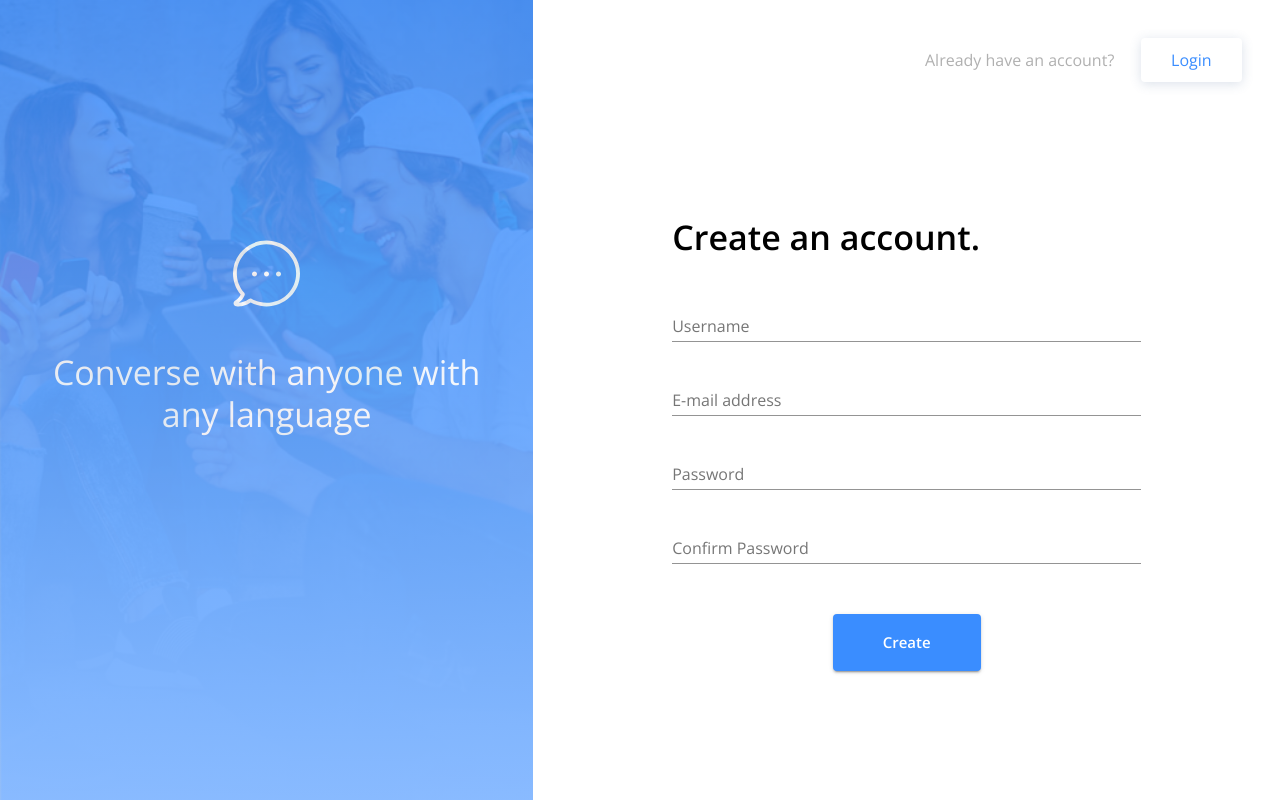
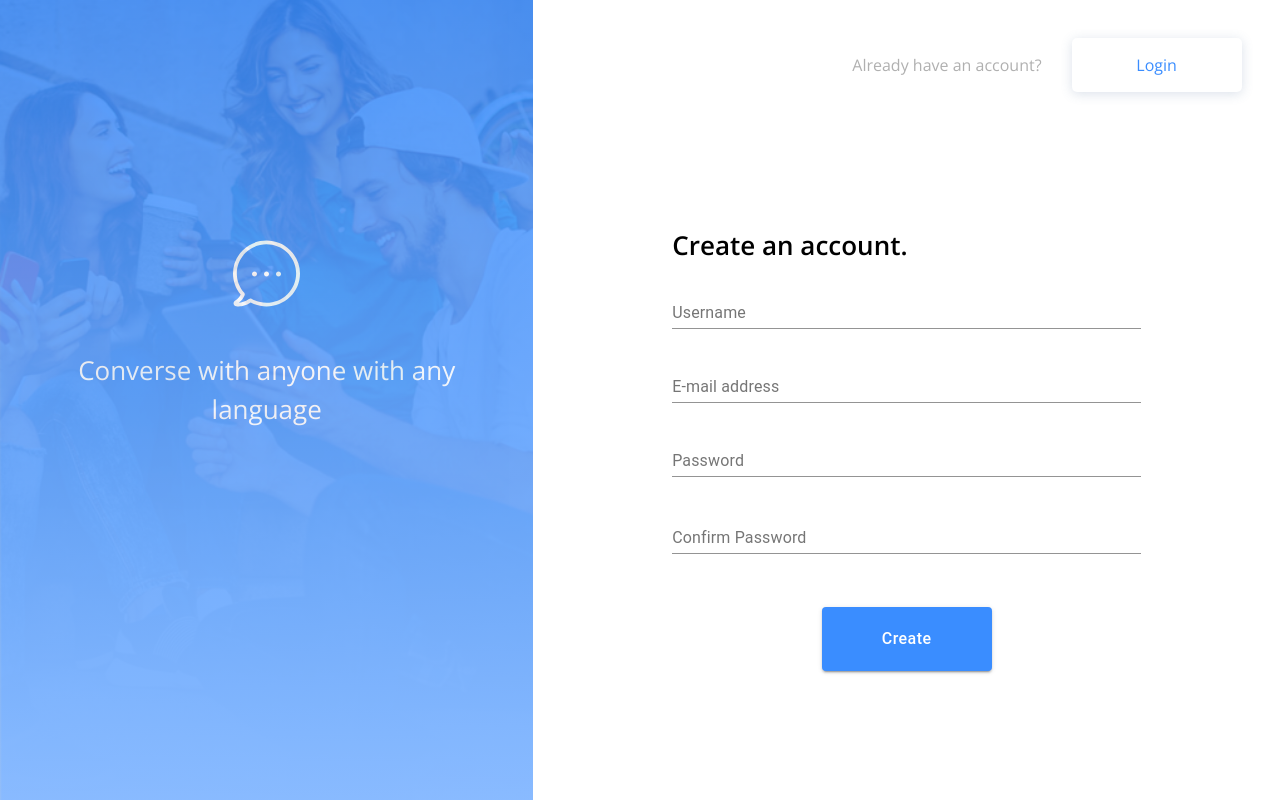
Before and after one commit to brianpham258/hatchway_messenger, a React (Create React App) app in the folder client/: page / in a window 1280 px wide. Built offline with nearby package versions, Linux system fonts and the light colour scheme; no server answers.

Commit message:
updated styling

```diff
--- a/client/src/components/Entry/EntryForm.js
+++ b/client/src/components/Entry/EntryForm.js
@@ -1,51 +1,43 @@
 import React from "react";
-import PropTypes from "prop-types";
+import { Grid, Button } from "@material-ui/core";
 import {
-  Grid,
-  Button,
-  FormControl,
-  TextField,
-  FormHelperText,
-} from "@material-ui/core";
-import { makeStyles } from "@material-ui/core/styles";
+  makeStyles,
+  createTheme,
+  ThemeProvider,
+} from "@material-ui/core/styles";
+
+const theme = createTheme({
+  typography: {
+    button: {
+      fontSize: '16px !important',
+      textTransform: "capitalize",
+    },
+  },
+  palette: {
+    primary: { main: "#3A8DFF" },
+    secondary: { main: "#B0B0B0" }
+  }
+});
 
 const useStyles = makeStyles(() => ({
   buttonWrapper: {
-    width: '100%',
-    textAlign: 'center',
+    width: "100%",
+    textAlign: "center",
     marginTop: 40,
   },
   button: {
-    padding: '15px 50px'
-  }
+    padding: "18px 60px",
+  },
 }));
 
-const EntryForm = ({ fields, btnLabel, onSubmit }) => {
+const EntryForm = ({ children, btnLabel, onSubmit }) => {
   const classes = useStyles();
 
   return (
+    <ThemeProvider theme={theme}>
       <form onSubmit={onSubmit}>
         <Grid>
-        {fields.map((field) => (
-          <FormControl
-            style={{ width: "100%", marginBottom: 10 }}
-            margin="normal"
-            required={field.required}
-          >
-            <TextField
-              label={field.label}
-              aria-label={field.ariaLabel}
-              name={field.name}
-              type={field.type}
-              {...field.controlProps}
-            />
-            {field.error && (
-              <FormHelperText>
-                {field.helperText}
-              </FormHelperText>
-            )}
-          </FormControl>
-        ))}
+          {children}
 
           <Grid className={classes.buttonWrapper}>
             <Button
@@ -60,21 +52,8 @@ const EntryForm = ({ fields, btnLabel, onSubmit }) => {
           </Grid>
         </Grid>
       </form>
+    </ThemeProvider>
   );
 };
 
-EntryForm.propTypes = {
-  btnLabel: PropTypes.string,
-  fields: PropTypes.array,
-
-  onSubmit: PropTypes.func,
-};
-
-EntryForm.defaultProps = {
-  btnLabel: "Submit",
-  fields: [],
-
-  onSubmit: () => {},
-};
-
 export default EntryForm;
--- a/client/src/components/Entry/EntryLayout.js
+++ b/client/src/components/Entry/EntryLayout.js
@@ -1,88 +1,99 @@
 import React from "react";
-import PropTypes from "prop-types";
-import { Grid, Typography } from "@material-ui/core";
-import { makeStyles } from "@material-ui/core/styles";
+import { Grid, Typography, Box } from "@material-ui/core";
+import {
+  makeStyles,
+  createTheme,
+  ThemeProvider,
+} from "@material-ui/core/styles";
+
+const theme = createTheme({
+  typography: {
+    fontFamily: "Open Sans",
+    fontStyle: "normal",
+    fontSize: 14,
+  },
+  palette: {
+    primary: { main: "#3A8DFF" },
+    secondary: { main: "#B0B0B0" }
+  }
+});
 
 const useStyles = makeStyles(() => ({
   leftSide: {
     background: "url('/bg-img.png') no-repeat",
-    backgroundPosition: "cover",
     backgroundSize: "cover",
-    height: '100vh',
-    color: '#fff',
-    display: 'flex',
-    flexDirection: 'column',
-    textAlign: 'center'
+    height: "100vh",
+    color: "#fff",
+    display: "flex",
+    flexDirection: "column",
+    textAlign: "center",
+    overflow: 'scroll'
   },
   rightSide: {
-    height: '100vh',
-    padding: '3%'
+    height: "100vh",
+    padding: "3%",
+    overflow: 'scroll'
   },
   contentWrapper: {
-    height: '100%',
-    background: 'linear-gradient(180deg, #3a8dff 0%, #86b9ff 100%)',
-    opacity: '0.85',
-    padding: '45% 7% 0'
+    height: "100%",
+    background: "linear-gradient(180deg, #3a8dff 0%, #86b9ff 100%)",
+    opacity: "0.85",
   },
   bubbleWrapper: {
-    marginBottom: 40
+    marginBottom: 40,
   },
   formWrapper: {
-    width: '100%',
-    marginTop: '20%',
-    display: 'flex',
-    flexDirection: 'column',
-    justifyContent: 'center',
-    alignItems: 'center'
+    width: "100%",
+    marginTop: "20%",
+    display: "flex",
+    flexDirection: "column",
+    justifyContent: "center",
+    alignItems: "center",
   },
   form: {
-    width: '70%'
+    width: "70%",
+  },
+  message: {
+    fontSize: 26,
   },
   title: {
-    fontWeight: 'bold',
-    marginBottom: 20
-  }
+    fontWeight: 600,
+    fontSize: 26,
+  },
 }));
 
-const LoginLayout = ({ title, actions, children }) => {
+const EntryLayout = ({ title, actions, children }) => {
   const classes = useStyles();
+  const screenHeight = window?.screen?.height;
+  const style = screenHeight > 400 ? { padding: '45% 7% 7%' } : { padding : '20% 7% 7%' };
+
   return (
-    <Grid container sx={{ height: "100vh" }}>
+    <ThemeProvider theme={theme}>
+      <Grid container style={{ height: "100vh" }}>
         <Grid className={classes.leftSide} item xs={0} sm={5}>
-        <div className={classes.contentWrapper}>
-          <div className={classes.bubbleWrapper}>
+          <Box className={classes.contentWrapper} style={style}>
+            <Box className={classes.bubbleWrapper}>
               <img src="/bubble.svg" alt="bubble" />
-          </div>
-          <div>
-            <Typography variant="h4">
+            </Box>
+            <Box>
+              <Typography className={classes.message}>
                 Converse with anyone with any language
               </Typography>
-          </div>
-        </div>
+            </Box>
+          </Box>
         </Grid>
         <Grid className={classes.rightSide} item xs={12} sm={7}>
-        {actions && <div>{actions}</div>}
-        <div className={classes.formWrapper}>
-          <div className={classes.form}>
-            <Typography className={classes.title} variant="h4">{title}</Typography>
-            {children && <div>{children}</div>}
-          </div>
-        </div>
+          {actions && <Box>{actions}</Box>}
+          <Box className={classes.formWrapper}>
+            <Box className={classes.form}>
+              <Typography className={classes.title}>{title}</Typography>
+              {children && <Box>{children}</Box>}
+            </Box>
+          </Box>
         </Grid>
       </Grid>
+    </ThemeProvider>
   );
 };
 
-LoginLayout.propTypes = {
-  title: PropTypes.string,
-  actions: PropTypes.any,
-  children: PropTypes.any,
-};
-
-LoginLayout.defaultProps = {
-  title: "",
-  actions: undefined,
-  children: undefined,
-};
-
-export default LoginLayout;
+export default EntryLayout;
--- a/client/src/components/Entry/Login.js
+++ b/client/src/components/Entry/Login.js
@@ -1,13 +1,19 @@
 import React from "react";
 import { Redirect, useHistory } from "react-router-dom";
 import { connect } from "react-redux";
+import {
+  FormControl,
+  TextField,
+} from "@material-ui/core";
 
 import EntryLayout from "./EntryLayout";
 import EntryForm from "./EntryForm";
 import StyledActions from "./StyledActions";
 import { login } from "../../store/utils/thunkCreators";
+import { useEntryFormControlStyles } from './constant';
 
 const Login = (props) => {
+  const classes = useEntryFormControlStyles();
   const history = useHistory();
   const { user, login } = props;
 
@@ -32,26 +38,34 @@ const Login = (props) => {
     />
   );
 
-  const fields = [
-    {
-      type: "text",
-      label: "E-mail address",
-      ariaLabel: "username",
-      name: "username",
-      required: true,
-    },
-    {
-      type: "password",
-      label: "Password",
-      ariaLabel: "password",
-      name: "password",
-      required: true,
-    },
-  ];
-
   return (
     <EntryLayout title="Welcome back!" actions={actions}>
-      <EntryForm fields={fields} btnLabel="Login" onSubmit={handleLogin} />
+      <EntryForm btnLabel="Login" onSubmit={handleLogin}>
+        <FormControl
+          className={classes.formControl}
+          margin="normal"
+          required
+        >
+          <TextField
+            label="E-mail address"
+            aria-label="username"
+            name="username"
+            type="text"
+          />
+        </FormControl>
+        <FormControl
+          className={classes.formControl}
+          margin="normal"
+          required
+        >
+          <TextField
+            label="Password"
+            aria-label="password"
+            name="password"
+            type="password"
+          />
+        </FormControl>
+      </EntryForm>
     </EntryLayout>
   );
 };
--- a/client/src/components/Entry/Register.js
+++ /dev/null
@@ -1,103 +0,0 @@
-import React, { useState } from "react";
-import { Redirect } from "react-router-dom";
-import { connect } from "react-redux";
-
-import EntryLayout from "./EntryLayout";
-import EntryForm from "./EntryForm";
-import StyledActions from "./StyledActions";
-import { register } from "../../store/utils/thunkCreators";
-
-const Register = (props) => {
-  const { user, register } = props;
-  const [formErrorMessage, setFormErrorMessage] = useState({});
-
-  const handleRegister = async (event) => {
-    event.preventDefault();
-    const username = event.target.username.value;
-    const email = event.target.email.value;
-    const password = event.target.password.value;
-    const confirmPassword = event.target.confirmPassword.value;
-
-    if (password !== confirmPassword) {
-      setFormErrorMessage({ confirmPassword: "Passwords must match" });
-      return;
-    }
-
-    await register({ username, email, password });
-  };
-
-  if (user.id) {
-    return <Redirect to="/home" />;
-  }
-
-  const actions = (
-    <StyledActions
-      question="Already have an account?"
-      btnLabel="Login"
-      btnUrl="/login"
-    />
-  );
-
-  const fields = [
-    {
-      type: "text",
-      label: "Username",
-      ariaLabel: "username",
-      name: "username",
-      required: true,
-    },
-    {
-      type: "email",
-      label: "E-mail address",
-      ariaLabel: "email",
-      name: "email",
-      required: true,
-    },
-    {
-      type: "password",
-      label: "Password",
-      ariaLabel: "password",
-      name: "password",
-      required: true,
-      error: !!formErrorMessage.confirmPassword,
-      helperText: formErrorMessage.confirmPassword,
-      controlProps: {
-        inputProps: { minLength: 6 },
-      },
-    },
-    {
-      type: "password",
-      label: "Confirm Password",
-      ariaLabel: "confirmPassword",
-      name: "confirmPassword",
-      required: true,
-      error: !!formErrorMessage.confirmPassword,
-      helperText: formErrorMessage.confirmPassword,
-      controlProps: {
-        inputProps: { minLength: 6 },
-      },
-    },
-  ];
-
-  return (
-    <EntryLayout title="Create an account." actions={actions}>
-      <EntryForm fields={fields} btnLabel="Create" onSubmit={handleRegister} />
-    </EntryLayout>
-  );
-};
-
-const mapStateToProps = (state) => {
-  return {
-    user: state.user,
-  };
-};
-
-const mapDispatchToProps = (dispatch) => {
-  return {
-    register: (credentials) => {
-      dispatch(register(credentials));
-    },
-  };
-};
-
-export default connect(mapStateToProps, mapDispatchToProps)(Register);
--- /dev/null
+++ b/client/src/components/Entry/Signup.js
@@ -0,0 +1,122 @@
+import React, { useState } from "react";
+import { Redirect } from "react-router-dom";
+import { connect } from "react-redux";
+import { FormControl, TextField, FormHelperText } from "@material-ui/core";
+
+import EntryLayout from "./EntryLayout";
+import EntryForm from "./EntryForm";
+import StyledActions from "./StyledActions";
+import { register } from "../../store/utils/thunkCreators";
+import { useEntryFormControlStyles } from './constant';
+
+const Register = (props) => {
+  const classes = useEntryFormControlStyles();
+  const { user, register } = props;
+  const [formErrorMessage, setFormErrorMessage] = useState({});
+
+  const handleRegister = async (event) => {
+    event.preventDefault();
+    const username = event.target.username.value;
+    const email = event.target.email.value;
+    const password = event.target.password.value;
+    const confirmPassword = event.target.confirmPassword.value;
+
+    if (password !== confirmPassword) {
+      setFormErrorMessage({ confirmPassword: "Passwords must match" });
+      return;
+    }
+
+    await register({ username, email, password });
+  };
+
+  if (user.id) {
+    return <Redirect to="/home" />;
+  }
+
+  const actions = (
+    <StyledActions
+      question="Already have an account?"
+      btnLabel="Login"
+      btnUrl="/login"
+    />
+  );
+
+  return (
+    <EntryLayout title="Create an account." actions={actions}>
+      <EntryForm btnLabel="Create" onSubmit={handleRegister}>
+      <FormControl
+          className={classes.formControl}
+          margin="normal"
+          required
+        >
+          <TextField
+            label="Username"
+            aria-label="username"
+            name="username"
+            type="text"
+          />
+        </FormControl>
+        <FormControl
+          className={classes.formControl}
+          margin="normal"
+          required
+        >
+          <TextField
+            label="E-mail address"
+            aria-label="email"
+            name="email"
+            type="text"
+          />
+        </FormControl>
+        <FormControl
+          className={classes.formControl}
+          margin="normal"
+          required
+        >
+          <TextField
+            label="Password"
+            aria-label="password"
+            name="password"
+            type="password"
+            inputProps={{ minLength: 6 }}
+          />
+          <FormHelperText>
+            {formErrorMessage.confirmPassword}
+          </FormHelperText>
+        </FormControl>
+        <FormControl
+          className={classes.formControl}
+          margin="normal"
+          required
+        >
+          <TextField
+            label="Confirm Password"
+            aria-label="confirmPassword"
+            name="confirmPassword"
+            type="password"
+            inputProps={{ minLength: 6 }}
+          />
+          <FormHelperText>
+            {formErrorMessage.confirmPassword}
+          </FormHelperText>
+        </FormControl>
+      </EntryForm>
+    </EntryLayout>
+  );
+};
+
+const mapStateToProps = (state) => {
+  return {
+    user: state.user,
+  };
+};
+
+const mapDispatchToProps = (dispatch) => {
+  return {
+    register: (credentials) => {
+      dispatch(register(credentials));
+    },
+  };
+};
+
+export default connect(mapStateToProps, mapDispatchToProps)(Register);
--- a/client/src/components/Entry/StyledActions.js
+++ b/client/src/components/Entry/StyledActions.js
@@ -1,21 +1,45 @@
 import React from "react";
 import { useHistory } from "react-router-dom";
-import PropTypes from "prop-types";
-import { Grid, Typography, Button } from "@material-ui/core";
-import { makeStyles } from "@material-ui/core/styles";
+import { Grid, Typography, Button, Box } from "@material-ui/core";
+import {
+  makeStyles,
+  createTheme,
+  ThemeProvider,
+} from "@material-ui/core/styles";
 
-const useStyles = makeStyles(() => ({
+const theme = createTheme({
+  typography: {
+    fontFamily: "Open Sans",
+    fontStyle: "normal",
+    fontWeight: 600,
+    fontSize: 14,
+    lineHeight: 19,
+    textAlign: "center",
+    button: {
+      textTransform: "capitalize",
+    },
+  },
+  palette: {
+    primary: { main: "#3A8DFF" },
+    secondary: { main: "#B0B0B0" },
+  },
+  spacing: 2,
+});
+
+const useStyles = makeStyles((theme) => ({
   createButton: {
-    marginLeft: '4%',
-    padding: '10px 30px',
-    boxShadow: '0 2px 12px rgba(74, 106, 149, 0.2)'
+    // marginLeft: 30,
+    boxShadow: "0 2px 12px rgba(74, 106, 149, 0.2)",
+    borderRadius: 5,
+    width: 170,
+    height: 54,
   },
   actionsWrapper: {
-    display: 'flex',
-    justifyContent: 'flex-end',
-    alignItems: 'center',
-    width: 'auto'
-  }
+    display: "flex",
+    justifyContent: "flex-end",
+    alignItems: "center",
+    width: "auto",
+  },
 }));
 
 const StyledActions = ({ question, btnLabel, btnUrl }) => {
@@ -23,20 +47,22 @@ const StyledActions = ({ question, btnLabel, btnUrl }) => {
   const classes = useStyles();
 
   return (
-    <Grid className={classes.actionsWrapper} container item>
-      <Typography color="secondary">{question}</Typography>
+    <ThemeProvider theme={theme}>
+      <Grid className={classes.actionsWrapper} container item>
+        <Typography color="secondary">{question}</Typography>
 
-      <Button className={classes.createButton} size="large" onClick={() => history.push(btnUrl)}>
-        <Typography color="primary">{btnLabel}</Typography>
-      </Button>
-    </Grid>
+        <Box sx={{ ml: 15 }}>
+          <Button
+            className={classes.createButton}
+            size="large"
+            onClick={() => history.push(btnUrl)}
+          >
+            <Typography color="primary">{btnLabel}</Typography>
+          </Button>
+        </Box>
+      </Grid>
+    </ThemeProvider>
   );
 };
 
-StyledActions.propTypes = {
-  question: PropTypes.string.isRequired,
-  btnLabel: PropTypes.string.isRequired,
-  btnUrl: PropTypes.string.isRequired,
-};
-
 export default StyledActions;
--- /dev/null
+++ b/client/src/components/Entry/constant.js
@@ -0,0 +1,8 @@
+import { makeStyles } from "@material-ui/core/styles";
+
+export const useEntryFormControlStyles = makeStyles(() => ({
+  formControl: {
+    width: "100%",
+    marginBottom: 10,
+  },
+}));
--- a/client/src/components/Entry/index.js
+++ b/client/src/components/Entry/index.js
@@ -1,2 +1,2 @@
 export { default as Login } from './Login';
-export { default as Register } from './Register';
+export { default as Signup } from './Signup';
--- a/client/src/routes.js
+++ b/client/src/routes.js
@@ -4,7 +4,7 @@ import { connect } from "react-redux";
 import { fetchUser } from "./store/utils/thunkCreators";
 // import Signup from "./Signup.js";
 // import Login from "./Login.js";
-import { Login, Register } from './components/Entry';
+import { Login, Signup } from './components/Entry';
 import { Home, SnackbarError } from "./components";
 
 const Routes = (props) => {
@@ -43,11 +43,11 @@ const Routes = (props) => {
       )}
       <Switch>
         <Route path="/login" component={Login} />
-        <Route path="/register" component={Register} />
+        <Route path="/register" component={Signup} />
         <Route
           exact
           path="/"
-          render={(props) => (props.user?.id ? <Home /> : <Register />)}
+          render={(props) => (props.user?.id ? <Home /> : <Signup />)}
         />
         <Route path="/home" component={Home} />
       </Switch>
```
Lines whose indentation alone changed are shown as unchanged.
